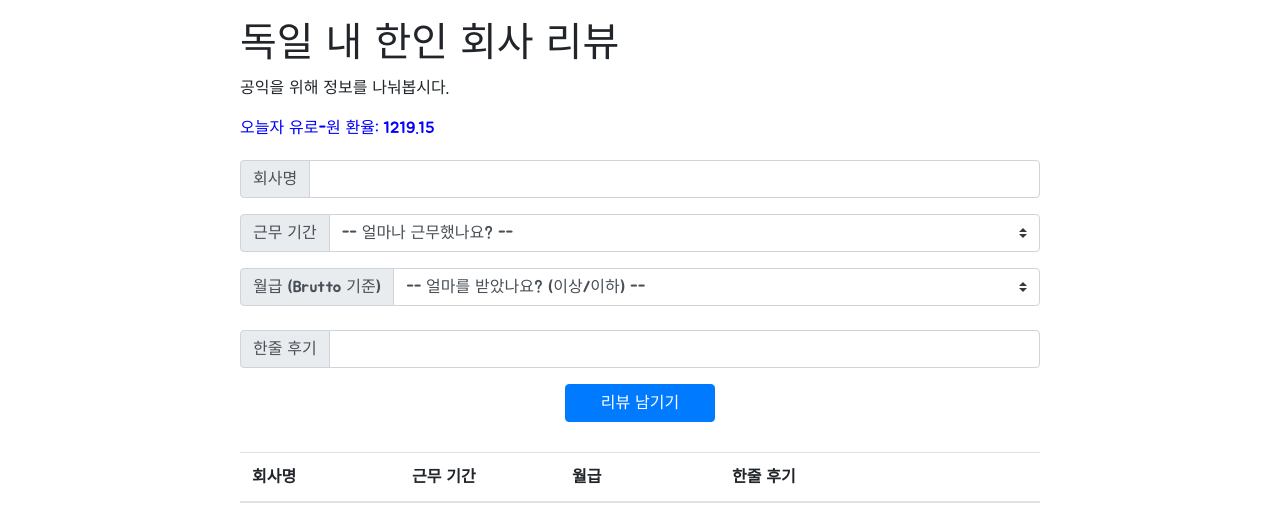
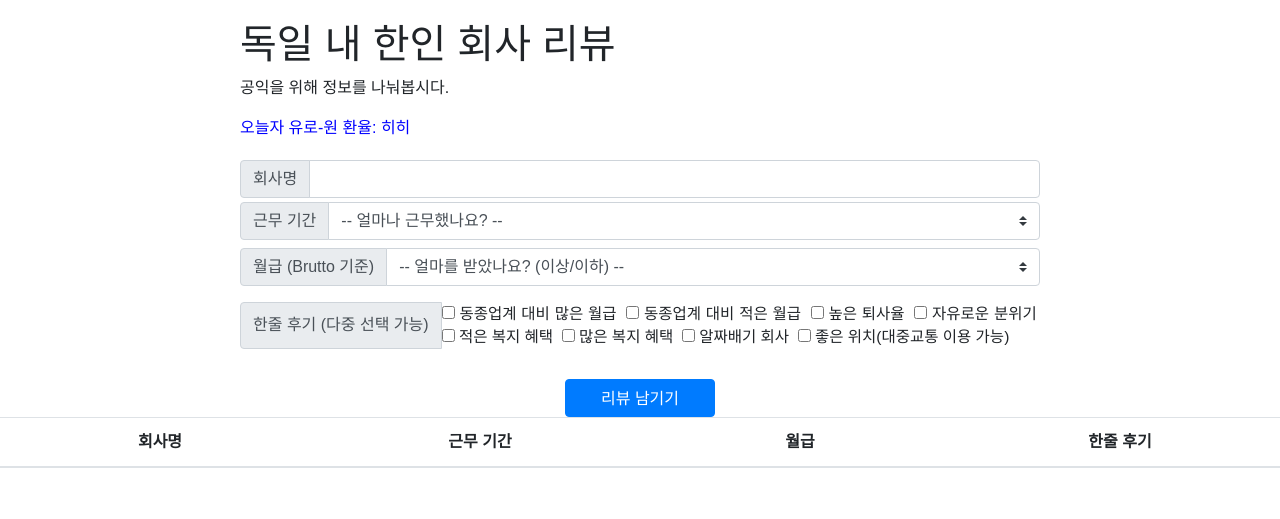
Before and after one commit to Minsun91/Eschborn-Report, a Flask app: page / in a window 1280 px wide. Shown: the part 300-819 px from the top of the page. After the commit the page ends 768 px from the top, so only its background shows below. Run offline with Flask 2, Linux system fonts and the light colour scheme; data that the repository does not hold is empty; some libraries are stand-ins or nearby versions.

Commit message:
update 19.12
added check box

```diff
--- a/templates/index.html
+++ b/templates/index.html
@@ -30,7 +30,7 @@
 
     <style>
         * {
-            font-family: 'Jua', sans-serif;
+            font-family: 'Nanum Gothic Coding', sans-serif;
         }
 
         .item-img {
@@ -60,7 +60,6 @@
         .btn-order {
             margin: auto;
             width: 150px;
-
             display: block;
         }
 
@@ -68,16 +67,23 @@
             width: 800px;
             margin: auto;
         }
+        .custom-select2 {
+            font-size: 15.5px;
+            width: 100%;
+            text-align: justify;
+        }
 
         .rate {
             color: blue;
         }
+
         table {
-            width: 100%;
-            border-collapse: collapse;
+            width: 800px;
+            text-align:center;
         }
+
         th {
-            padding: 8 px;
+            padding: 8px;
             border-bottom : 1px;
         }
         tr:hover {background-color: #F5F5F5;}
@@ -156,29 +162,33 @@
     <div class="item-desc">
         <h1>독일 내 한인 회사 리뷰<span class="price"> </span></h1>
         <p>공익을 위해 정보를 나눠봅시다.</p>
-        <p class="rate">오늘자 유로-원 환율: <span id="now-rate">1219.15</span></p>
+        <p class="rate">오늘자 유로-원 환율: <span id="now-rate"> 히히 </span></p>
     </div>
     <div class="item-order">
-        <div class="input-group mb-3">
+        <div class="input-group mb-1">
             <div class="input-group-prepend">
                 <span class="input-group-text">회사명</span>
             </div>
-            <input id="order-name" type="text" class="form-control" aria-label="Default"
+<!--           <input type="text" onclick = "window.open('https://post.malltail.com')" id="order-name" class="form-control" aria-label="Default"-->
+<!--                   aria-describedby="inputGroup-sizing-default">-->
+                       <input type="text" id="order-name" class="form-control" aria-label="Default"
                    aria-describedby="inputGroup-sizing-default">
         </div>
-        <div class="input-group mb-3">
+
+        <div class="input-group mb-2">
             <div class="input-group-prepend">
                 <label class="input-group-text" for="inputGroupSelect01">근무 기간</label>
             </div>
             <select id="order-count" class="custom-select">
                 <option selected>-- 얼마나 근무했나요? --</option>
-                <option text ="1">1년 이내</option>
+                <option text="1">1년 이내</option>
                 <option text="2">1-3년</option>
                 <option text="3">3년- 5년</option>
                 <option text="4">5년 이상</option>
             </select>
         </div>
-        <div class="input-group mb-4">
+
+        <div class="input-group mb-3">
             <div class="input-group-prepend">
                 <span class="input-group-text">월급 (Brutto 기준)</span>
             </div>
@@ -193,25 +203,36 @@
                 <option text="7">4000 - 4500</option>
                 <option text="8">4500  이상 </option>
             </select>
-
         </div>
 
-        <div class="input-group mb-3">
+        <div class="input-group mb-4">
             <div class="input-group-prepend">
-                <span class="input-group-text">한줄 후기</span>
+                <span class="input-group-text">한줄 후기 (다중 선택 가능)</span>
+                    <div class="custom-select2">
+                        <input type="checkbox" id="checkAll" value="동종업계 대비 많은 월급"> 동종업계 대비 많은 월급&nbsp;
+                        <input type="checkbox" id="checkAll" value="동종업계 대비 은 월급"> 동종업계 대비 적은 월급&nbsp;
+                        <input type="checkbox" id="checkAll" value="높은 퇴사율"> 높은 퇴사율&nbsp;
+                        <input type="checkbox" id="checkAll" value="자유로운 분위기"> 자유로운 분위기&nbsp;
+                        <input type="checkbox" id="checkAll" value="적은 복지"> 적은 복지 혜택&nbsp;
+                        <input type="checkbox" id="checkAll" value="많은 복지 혜택"> 많은 복지 혜택&nbsp;
+                        <input type="checkbox" id="checkAll" value="알짜배기 회사임"> 알짜배기 회사&nbsp;
+                        <input type="checkbox" id="checkAll" value="회사 위치가 좋음"> 좋은 위치(대중교통 이용 가능)&nbsp;</div>
             </div>
-            <input id="order-phone" type="text" class="form-control" aria-label="Default"
-                   aria-describedby="inputGroup-sizing-default">
         </div>
+    </div>
+</div>
+
         <button type="button" onclick="order()" class="btn btn-primary btn-order">리뷰 남기기</button>
-    </div>
+
+</div>
     <table class="table">
         <thead>
         <tr>
-            <th scope="col" style="width: 20%;">회사명</th>
+            <th scope="col" style="width: 20%;">회사명 </th>
             <th scope="col" style="width: 20%;">근무 기간 </th>
-            <th scope="col" style="width: 20%;">월급</th>
-            <th scope="col" style="width: 40%;">한줄 후기</th>
+            <th scope="col" style="width: 20%;">월급 </th>
+            <th scope="col" style="width: 20%;">한줄 후기 </th>
+
         </tr>
         </thead>
         <tbody id="orders-box">
```
